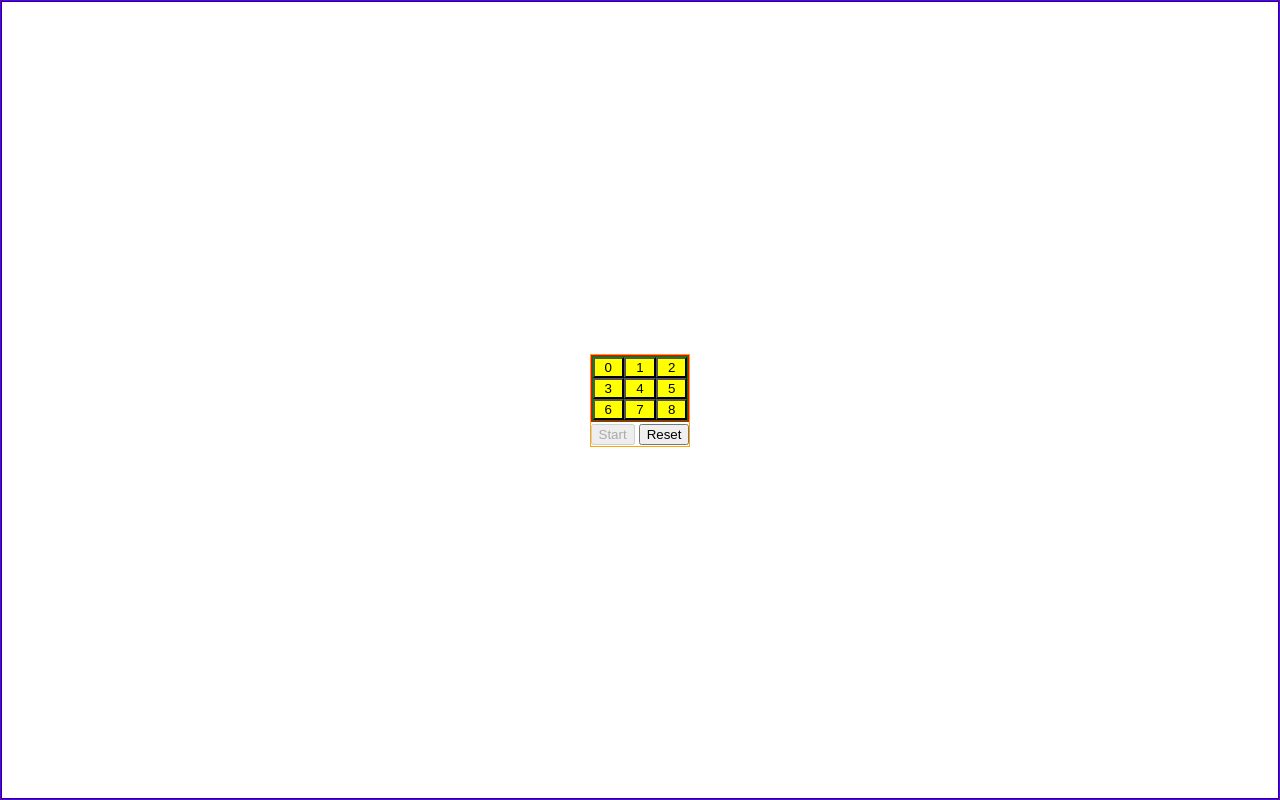
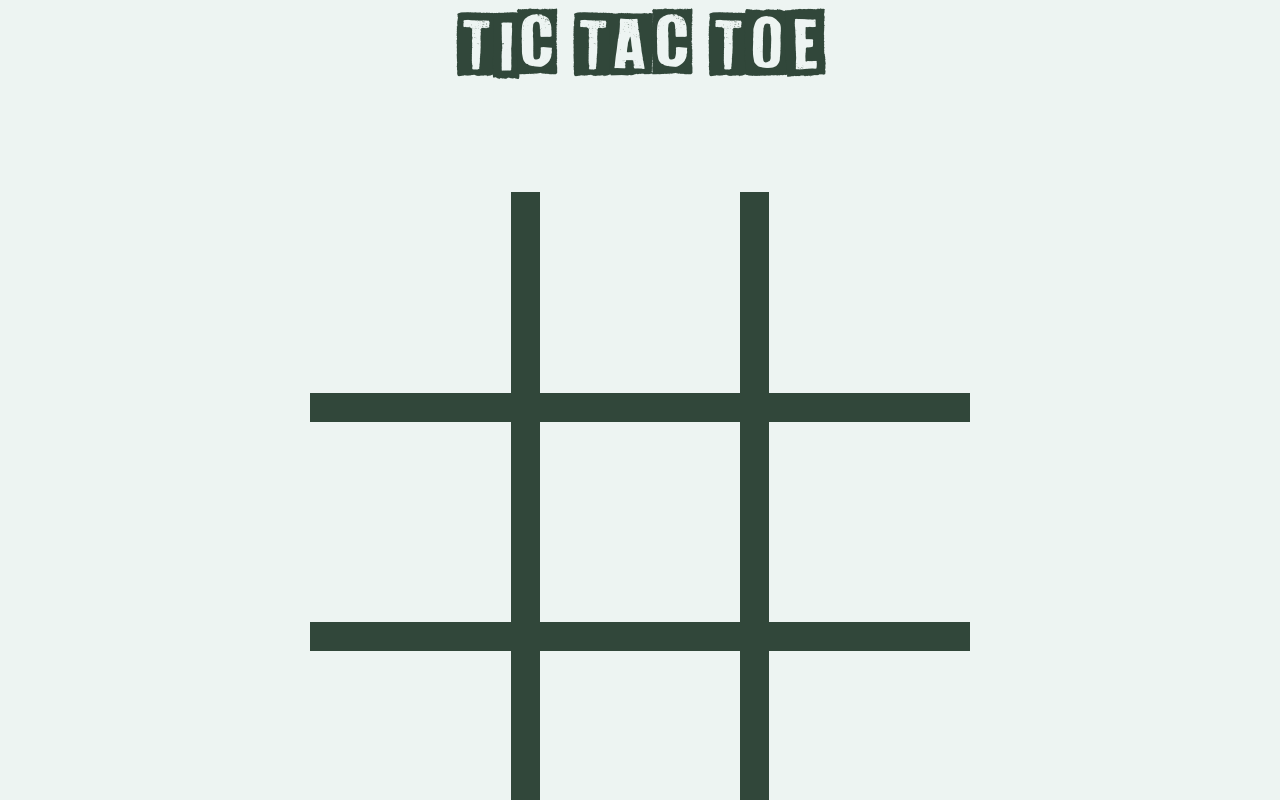
Before and after one commit to lucaspasseri/odin-tic-tac-toe, a plain HTML site: page index.html in a window 1280 px wide. Both pictures are taken after a click on the button "Start". Shown: the top 800 px of the page. Drawn offline with Linux system fonts and the light colour scheme.

Commit message:
Improve styles overall
Add a WhiteOnBlack font-family to the app. Add main and secondary
colors. Add styles to all components.

```diff
--- a/app.js
+++ b/app.js
@@ -24,6 +24,8 @@ const game = (function () {
 
 		if (stopCondition(currType)) {
 			interface.gameOver();
+
+			// maybe switch alert from dialog
 			alert("Game over!");
 		}
 	}
@@ -69,7 +71,6 @@ function createInterface() {
 	const boardContainer = document.querySelector(".boardContainer");
 
 	function init(board) {
-		console.log("interface init");
 		boardRef = board;
 		document
 			.querySelector("#startBtn")
@@ -105,7 +106,6 @@ function createInterface() {
 		boardRef?.getBoard().forEach((position, index) => {
 			if (position === null) {
 				const positionBtn = document.createElement("button");
-				positionBtn.textContent = `${index}`;
 				positionBtn.id = index;
 				positionBtn.setAttribute("data-position", index);
 				positionBtn.addEventListener("click", game.playRound);
@@ -114,8 +114,9 @@ function createInterface() {
 			}
 			const positionDiv = document.createElement("div");
 			positionDiv.id = index;
-			positionDiv.textContent = position;
-
+			const span = document.createElement("span");
+			span.textContent = position;
+			positionDiv.appendChild(span);
 			board.appendChild(positionDiv);
 		});
 
@@ -155,6 +156,9 @@ function createBoard() {
 
 	return { getBoard, getNewBoard, setPosition, hasFreeSpace, getReg };
 }
+
+// Clean up the interface to allow players to put in their names, include a button to start/restart
+// the game and add a display element that shows the results upon game end!
 
 // function createPlayer(name, type) {
 // 	let plays = [];
--- a/index.html
+++ b/index.html
@@ -8,10 +8,12 @@
 	</head>
 	<body>
 		<div class="container">
+			<h1>TIC TAC TOE</h1>
 			<div class="boardContainer"></div>
-			<button id="startBtn">Start</button>
-			<button id="resetBtn" disabled>Reset</button>
-			<!-- <button id="playBtn" disabled>Play</button> -->
+			<div class="buttonsContainer">
+				<button id="startBtn">Start</button>
+				<button id="resetBtn" disabled>Reset</button>
+			</div>
 		</div>
 		<script src="./app.js"></script>
 	</body>
--- a/style.css
+++ b/style.css
@@ -1,15 +1,31 @@
-/* @font-face {
-	font-family: "keep-calm";
-	src: url("fonts/keep_calm/KeepCalm-Medium.woff2") format("woff2"),
-		url("fonts/keep_calm/KeepCalm-Medium.woff") format("woff");
-	font-weight: 500;
+@font-face {
+	font-family: "WhiteOn";
+	src: url("./fonts/WhiteOnBlack.woff2") format("woff2"),
+		url("./fonts/WhiteOnBlack.woff") format("woff");
+	font-weight: 900;
 	font-style: normal;
 	font-display: swap;
-} */
+}
 
-/* :root {
-	--default-width: 1200px;
-} */
+:root {
+	--dark-green: #31473a;
+	--light-green: #edf4f2;
+	--board-width: 660px;
+
+	@media (max-width: 690px) {
+		--board-width: 560px;
+
+		.boardContainer {
+			> div {
+				> div,
+				> button {
+					font-size: 7.2em;
+					min-height: 165px;
+				}
+			}
+		}
+	}
+}
 
 *,
 *::before,
@@ -24,7 +40,6 @@
 html {
 	min-height: 100%;
 	display: flex;
-	border: 1px solid purple;
 }
 
 body {
@@ -33,26 +48,77 @@ body {
 	flex: 1 1 auto;
 	justify-content: center;
 	align-items: center;
-	border: 1px solid blue;
+	background-color: var(--light-green);
+}
+
+button {
+	border: 0;
+	cursor: pointer;
+	font-family: system-ui, -apple-system, BlinkMacSystemFont, "Segoe UI", Roboto,
+		Oxygen, Ubuntu, Cantarell, "Open Sans", "Helvetica Neue", sans-serif;
 }
 
 .container {
-	border: 1px solid orange;
+	width: var(--board-width);
+	display: flex;
+	flex-direction: column;
+	justify-content: space-between;
+	gap: 6em;
+
+	h1 {
+		text-align: center;
+		color: var(--dark-green);
+		font-family: "WhiteOn";
+		font-size: 4em;
+	}
+}
+
+.buttonsContainer {
+	display: flex;
+	justify-content: center;
+	gap: 2em;
+
+	button {
+		background-color: var(--dark-green);
+		color: var(--light-green);
+		font-size: 1.8em;
+		padding: 0.3em 1.2em;
+		border-radius: 0.15em;
+	}
 }
 
 .boardContainer {
-	border: 1px solid red;
+	display: flex;
+	justify-content: center;
 
 	> div {
-		border: 1px solid green;
+		background-color: var(--dark-green);
+		width: var(--board-width);
+		height: var(--board-width);
 		display: grid;
 		grid-template-columns: repeat(3, 1fr);
+		grid-row: repeat(3, 1fr);
+		gap: 1.8em;
 
-		> div {
-			background-color: greenyellow;
-		}
+		> div,
 		> button {
-			background-color: yellow;
+			background-color: var(--light-green);
+			padding: 0;
+			height: 100%;
+			width: 100%;
+			font-size: 1.4em;
+			line-height: 1em;
+			min-height: 183px;
+			display: flex;
+			justify-content: center;
+			align-items: center;
+			font-size: 9em;
+			color: var(--dark-green);
+			font-family: "WhiteOn";
+
+			span {
+				transform: scaleY(0.6);
+			}
 		}
 	}
 }
```
Also changed, not shown: fonts/WhiteOnBlack.woff (added), fonts/WhiteOnBlack.woff2 (added).
